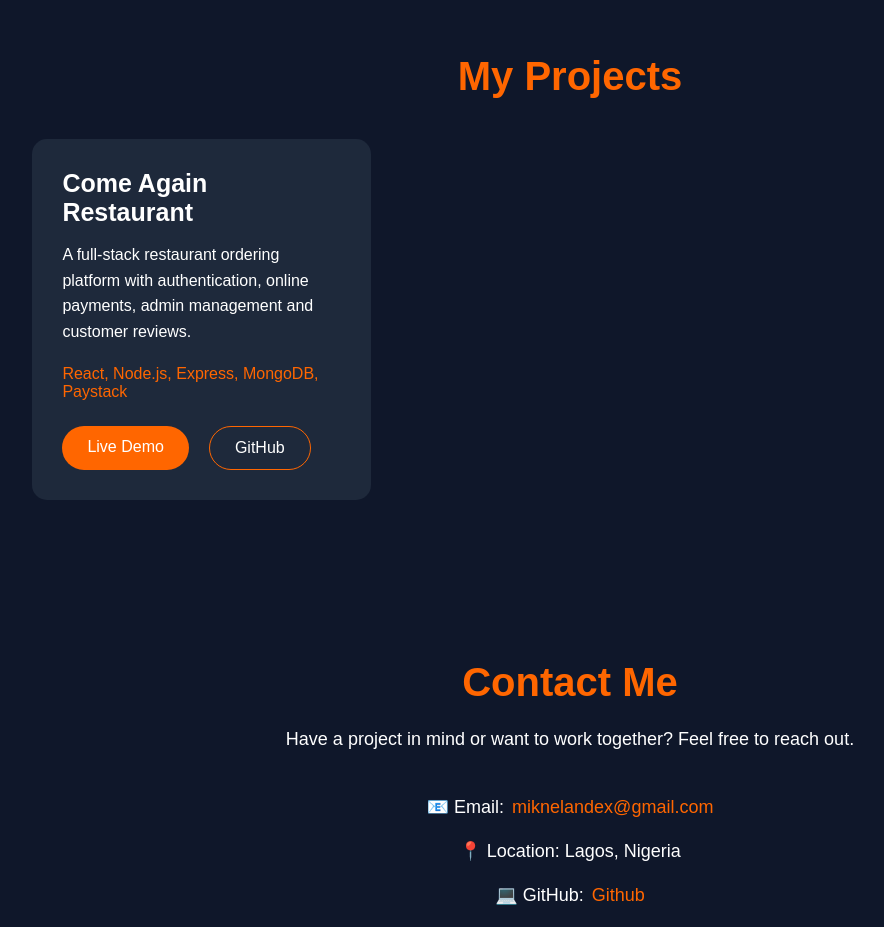
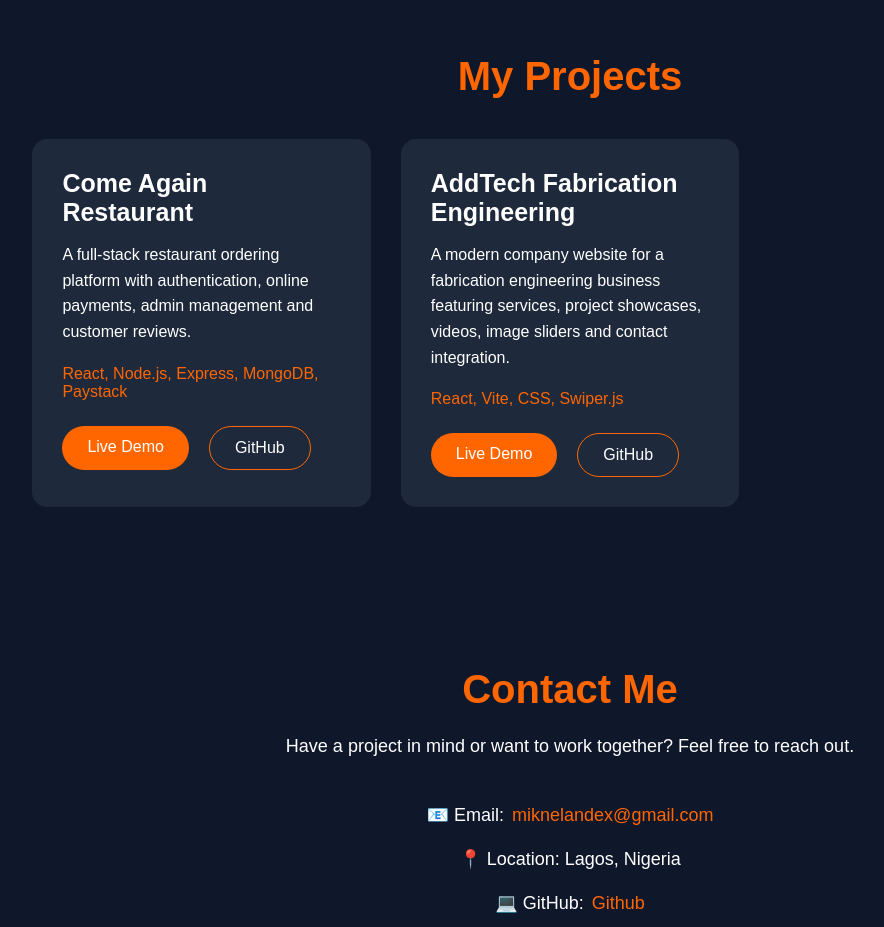
Before and after one commit to Juizpapi/portfolio, a React app: page / in a window 1280 px wide. Shown: the part 1500-2427 px from the top of the page, without its empty margins (70-954 px from the left). Built offline with nearby package versions, Linux system fonts and the light colour scheme; the HTML template or start-up script is replaced by a standard one.

Commit message:
Add AddTech Fabrication project to portfolio

```diff
--- a/src/components/Projects.jsx
+++ b/src/components/Projects.jsx
@@ -8,7 +8,23 @@ function Projects() {
       description:
         "A full-stack restaurant ordering platform with authentication, online payments, admin management and customer reviews.",
       tech:
-        "React, Node.js, Express, MongoDB, Paystack"
+        "React, Node.js, Express, MongoDB, Paystack",
+      demo:
+        "https://come-again.vercel.app/",
+      github:
+        "https://github.com/Juizpapi/ComeAgain.git"
+    },
+
+    {
+      title: "AddTech Fabrication Engineering",
+      description:
+        "A modern company website for a fabrication engineering business featuring services, project showcases, videos, image sliders and contact integration.",
+      tech:
+        "React, Vite, CSS, Swiper.js",
+      demo:
+        "https://addtech-fabrication.vercel.app/",
+      github:
+        "https://github.com/Juizpapi/addtech-fabrication.git"
     }
   ];
 
@@ -47,7 +63,7 @@ function Projects() {
             <div className="project-buttons">
 
               <a
-    href="https://come-again.vercel.app/"
+                href={project.demo}
                 target="_blank"
                 rel="noopener noreferrer"
               >
@@ -56,7 +72,7 @@ function Projects() {
 
 
               <a
-    href="https://github.com/Juizpapi/ComeAgain.git"
+                href={project.github}
                 target="_blank"
                 rel="noopener noreferrer"
               >
@@ -64,6 +80,7 @@ function Projects() {
               </a>
 
             </div>
+
 
           </div>
 
```
Lines whose indentation alone changed are shown as unchanged.
